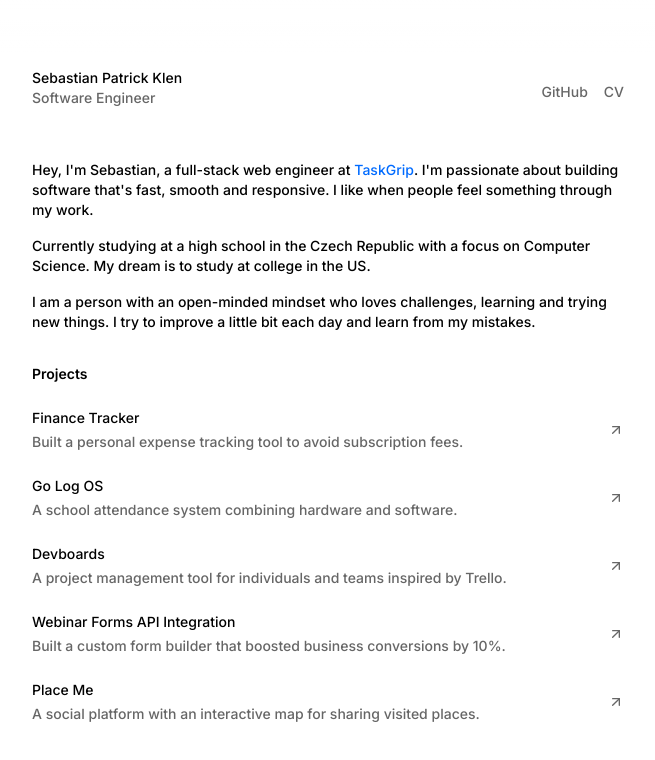
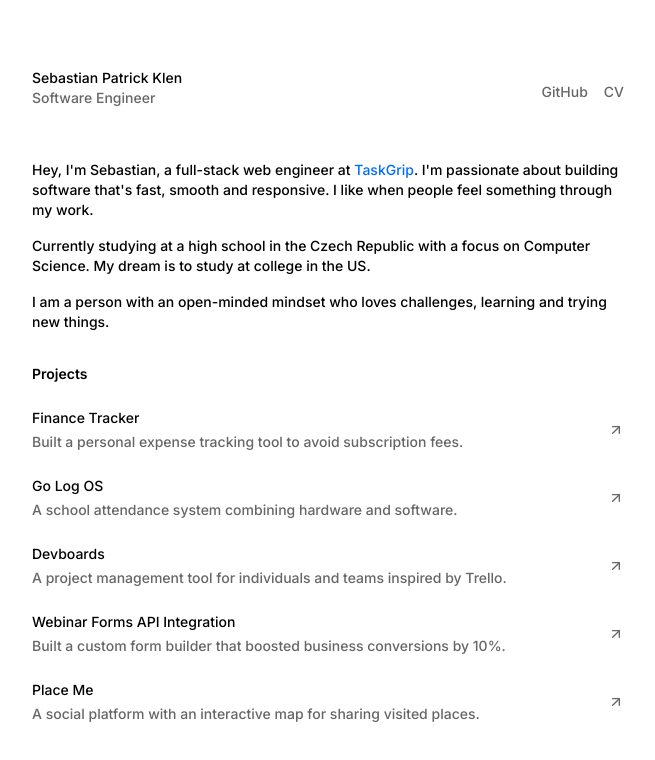
Before and after one commit to sebastianpatrickk/sebastianklen, a Next.js app: page / in a window 1280 px wide. Shown: the top 760 px of the page, without its empty margins (312-967 px from the left). Built offline with nearby package versions, Linux system fonts and the light colour scheme.

Commit message:
Exit texts on home page

```diff
--- a/src/app/page.tsx
+++ b/src/app/page.tsx
@@ -21,8 +21,7 @@ export default function Home() {
       </p>
       <p className="pt-4 leading-5">
         I am a person with an open-minded mindset who loves challenges, learning
-        and trying new things. I try to improve a little bit each day and learn
-        from my mistakes.
+        and trying new things.
       </p>
 
       <div className="space-y-3 pt-8">
```
